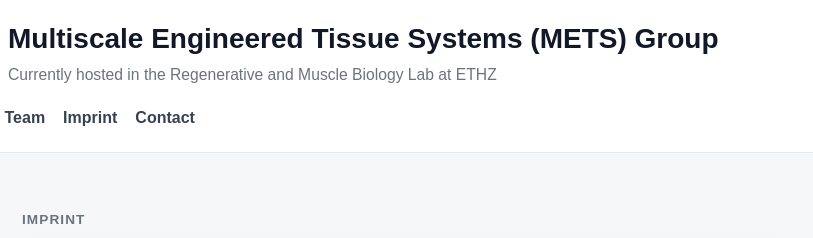
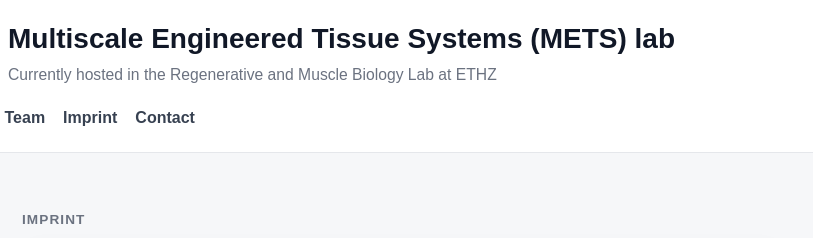
Before and after one commit to pchansoria/metslab-website, a plain HTML site: page imprint.html in a window 1280 px wide. Shown: the top 238 px of the page, 238-1051 px from the left. Drawn offline with Linux system fonts and the light colour scheme.

Commit message:
Update imprint.html

```diff
--- a/imprint.html
+++ b/imprint.html
@@ -15,7 +15,7 @@
       <div class="topbar">
   <img src="ETH_Zürich_Logo_black.svg.png" alt="ETH Zurich logo" class="eth-logo" />
     <div class="brand">
-    <h1>Multiscale Engineered Tissue Systems (METS) Group</h1>
+    <h1>Multiscale Engineered Tissue Systems (METS) lab</h1>
     <p class="tagline">Currently hosted in the Regenerative and Muscle Biology Lab at ETHZ</p>
   </div>
 </div>
```
